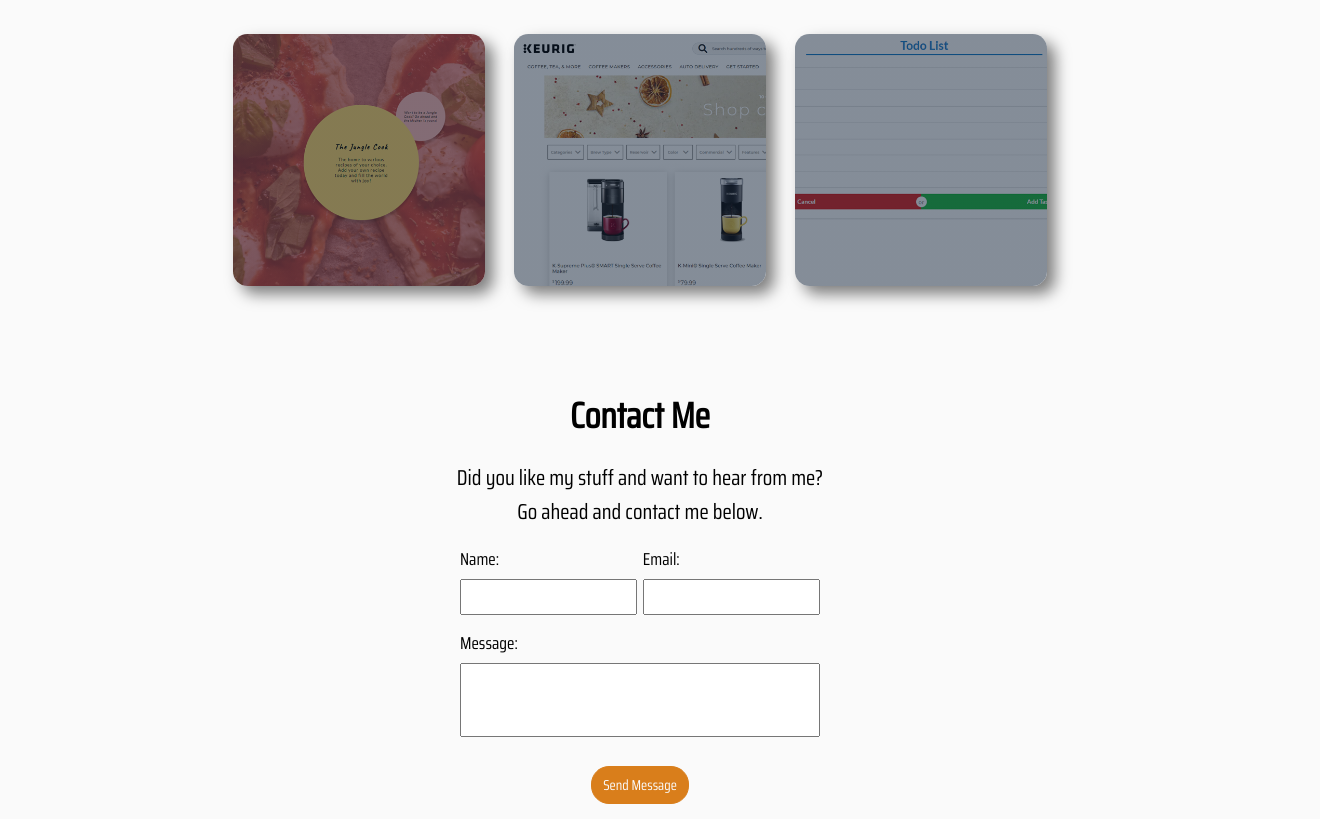
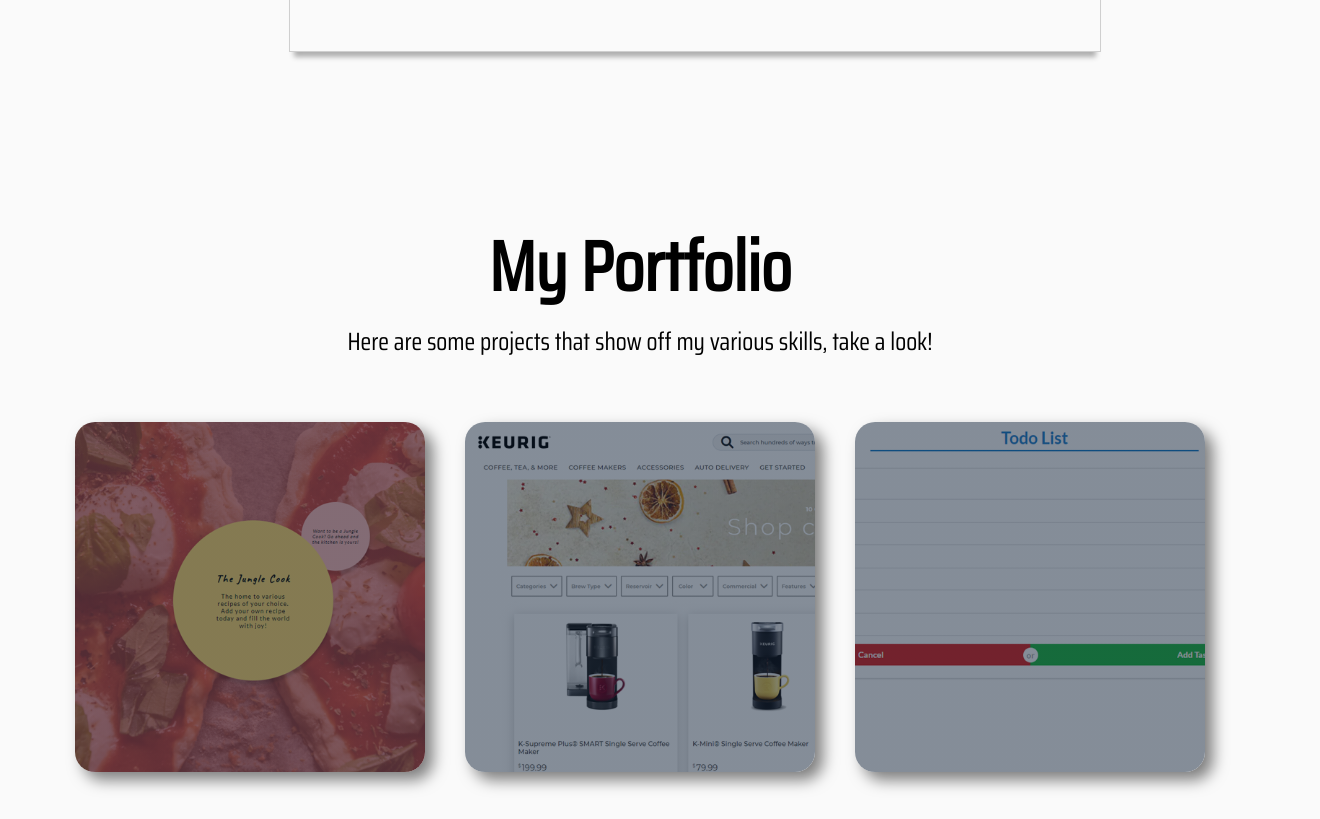
Before and after one commit to jrkrodel/portfolio, a website: page index.html in a window 1280 px wide. Shown: the part 1800-2619 px from the top of the page, 1320 px wide, since content can reach past the window. Drawn offline with nearby package versions, Linux system fonts and the light colour scheme.

Commit message:
testing css

```diff
--- a/sass/contact.scss
+++ b/sass/contact.scss
@@ -58,6 +58,7 @@
           input {
             font-family: pop-reg;
             font-size: 2.4rem;
+            border: 1px solid lightgrey;
             height: 5rem;
             padding: 0.5rem;
           }
@@ -77,6 +78,7 @@
             resize: none;
             font-family: pop-reg;
             font-size: 2.4rem;
+            border: 1px solid lightgrey;
             padding: 0.5rem;
           }
         }
--- a/sass/structure.scss
+++ b/sass/structure.scss
@@ -18,7 +18,7 @@ html {
 }
 
 body {
-  // font-size: 1.6rem;
+  font-size: 1.6rem;
   background-color: #fafafa;
 }
 
@@ -85,41 +85,23 @@ a {
   box-shadow: 0px 3px 9px 0px rgba(0, 0, 0, 0.3);
 }
 
-@media only screen and (min-width: 300px) {
+@media only screen and (max-width: 1000px) {
   html {
-    font-size: 15%;
+    font-size: 45%;
   }
 }
 
-@media only screen and (min-width: 600px) {
+@media only screen and (max-width: 650px) {
   html {
     font-size: 25%;
   }
 }
 
-@media only screen and (min-width: 1000px) {
+@media only screen and (max-width: 400px) {
   html {
-    font-size: 45%;
+    font-size: 15%;
   }
 }
-
-@media only screen and (min-width: 1400px) {
-  html {
-    font-size: 62.5%;
-  }
-}
-
-// @media only screen and (min-width: 65em) {
-//   html {
-//     font-size: 25%;
-//   }
-// }
-
-// @media only screen and (min-width: 40em) {
-//   html {
-//     font-size: 15%;
-//   }
-// }
 
 // @media only screen and (max-width: 520px) {
 //   html,
```
Also changed, not shown: css/styles.css.
